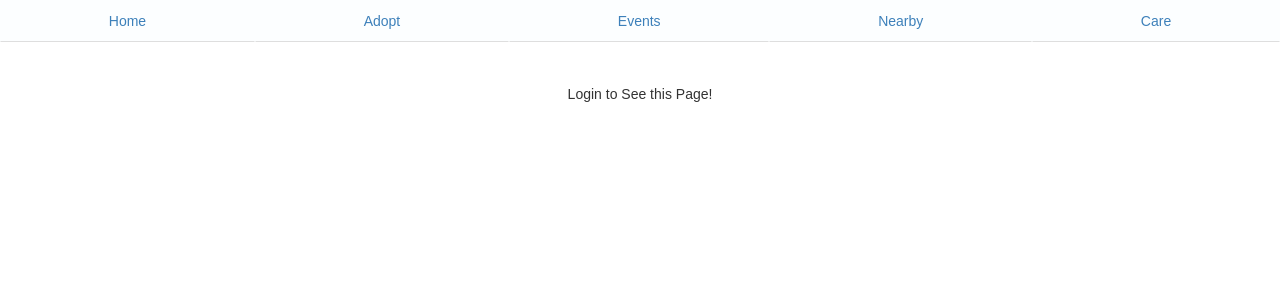
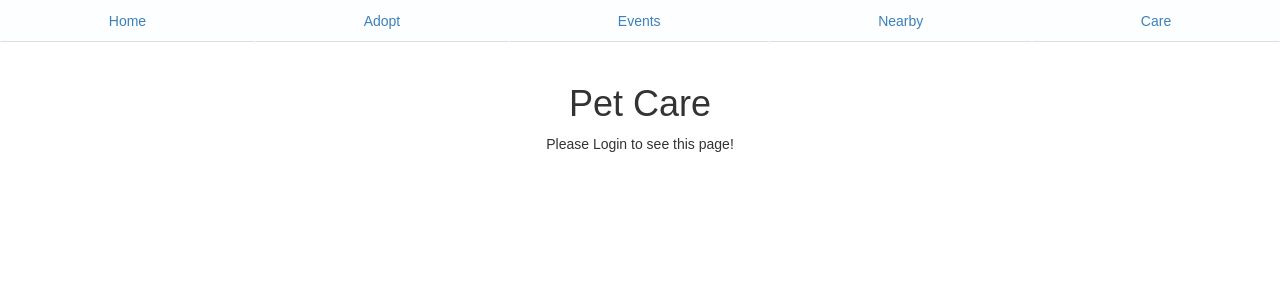
Before and after one commit to RexChiu/LHL-Final-Project-Furever, a React (Create React App) app in the folder client/: page /care in a window 1280 px wide. Shown: the top 300 px of the page. Built offline with nearby package versions, Linux system fonts and the light colour scheme.

Commit message:
added error checking for going to nearby/care page without being logeed in

```diff
--- a/client/src/Care.jsx
+++ b/client/src/Care.jsx
@@ -31,12 +31,17 @@ class Care extends Component {
   }
 
   render() {
-    return <Fragment>{this.renderPetCare()}</Fragment>;
+    return (
+      <Fragment>
+        <h1>Pet Care</h1>
+        {this.renderPetCare()}
+      </Fragment>
+    );
   }
 
   renderPetCare = () => {
     if (!sessionStorage.getItem('userId')) {
-      return <div>Login to See this Page!</div>;
+      return 'Please Login to see this page!';
     } else {
       // render only if adopted
       if (sessionStorage.getItem('adopted')) {
--- a/client/src/Nearby.jsx
+++ b/client/src/Nearby.jsx
@@ -1,4 +1,4 @@
-import React, { Component } from 'react';
+import React, { Fragment, Component } from 'react';
 //import assets
 
 //modal
@@ -15,18 +15,25 @@ class Nearby extends Component {
     };
   }
 
-  componentDidMount() {
-    //code I added in will link to server
+  render() {
+    return (
+      <Fragment>
+        <h1>Resources Nearby</h1>
+        {this.renderNearBy()}
+      </Fragment>
+    );
   }
 
-  render() {
+  renderNearBy = () => {
+    if (!sessionStorage.getItem('userId')) {
+      return 'Please Login to see this page!';
+    }
     return (
-      <React.Fragment>
-        <h2>Resources Nearby</h2>
+      <Fragment>
         <Store type={'veterinary_care'} establishment={'Hospital'} />
         <Store type={'pet_store'} establishment={'Store'} />
-      </React.Fragment>
+      </Fragment>
     );
-  }
+  };
 }
 export default Nearby;
```
